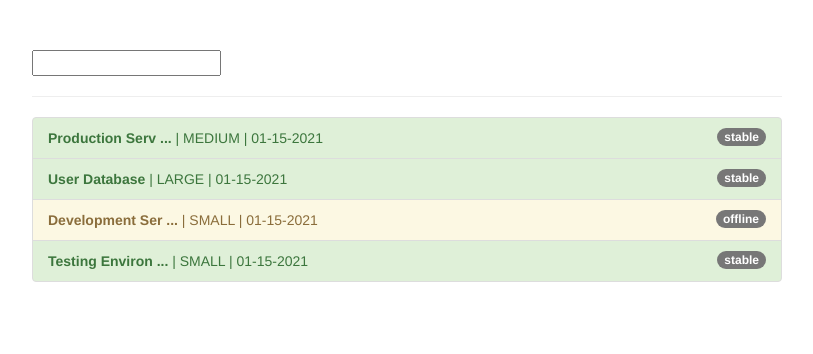
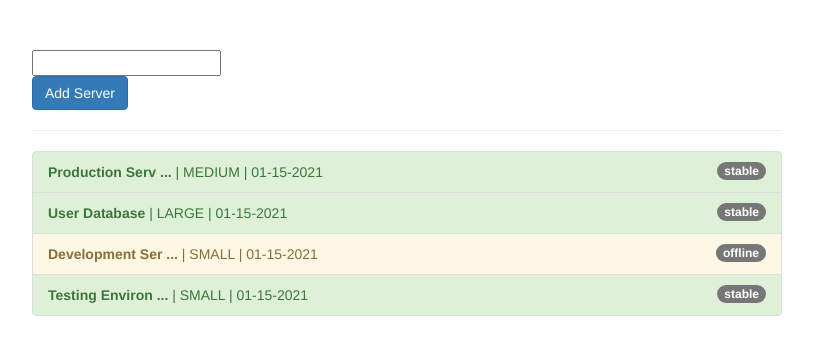
Before and after one commit to dockerlead/angular-pipes-poc, an Angular app: page / in a window 1280 px wide. Shown: the top 354 px of the page, without its empty margins (233-1046 px from the left). Built offline with nearby package versions, Linux system fonts and the light colour scheme.

Commit message:
Make filter pipe as impure

```diff
--- a/src/app/app.component.html
+++ b/src/app/app.component.html
@@ -5,6 +5,11 @@
         type="text"
         [(ngModel)]="filteredStatus"
       >
+      <br>
+      <button
+        class="btn btn-primary"
+        (click)="onAddServer()"
+      >Add Server</button>
       <hr>
       <ul class="list-group">
         <li
--- a/src/app/app.component.ts
+++ b/src/app/app.component.ts
@@ -41,4 +41,13 @@
       'list-group-item-danger': server.status === 'critical'
     };
   }
+
+  onAddServer() {
+    this.servers.push({
+      instanceType: 'small',
+      name: 'New Server',
+      status: 'stable',
+      started: new Date(2021, 2, 16)
+    });
+  }
 }
--- a/src/app/filter.pipe.ts
+++ b/src/app/filter.pipe.ts
@@ -1,7 +1,8 @@
 import { Pipe, PipeTransform } from '@angular/core';
 
 @Pipe({
-  name: 'filter'
+  name: 'filter',
+  pure: false
 })
 export class FilterPipe implements PipeTransform {
 
```
